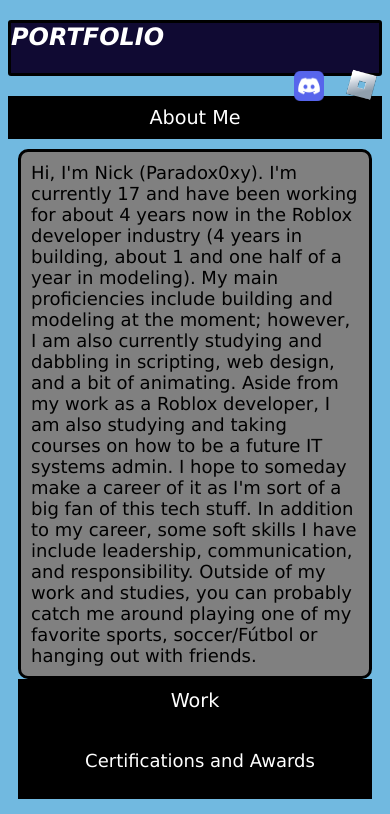
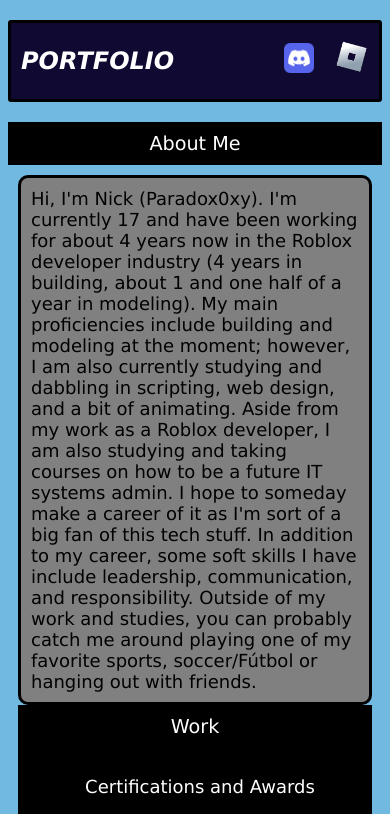
Before and after one commit to XoXo-ICA/MAGIC, a plain HTML site: page index.html in a window 390 px wide. Shown: the top 814 px of the page. Drawn offline with Linux system fonts and the light colour scheme.

Commit message:
Update index.html

```diff
--- a/index.html
+++ b/index.html
@@ -12,7 +12,7 @@
 
         h2.z {
             color: white;
-            height: 50px;
+            height: auto; /* Allow height to adjust */
             border: solid;
             border-color: rgb(0, 0, 0);
             border-radius: 3px;
@@ -22,6 +22,7 @@
             display: flex;
             justify-content: space-between; /* Align content */
             align-items: center; /* Center vertically */
+            padding: 10px; /* Add some padding */
         }
 
         header {
@@ -145,15 +146,13 @@
             }
 
             h2.z {
-                flex-direction: column; /* Stack on mobile */
-                align-items: flex-start; /* Align left */
+                flex-direction: row; /* Keep in a row on mobile */
+                align-items: center; /* Center vertically */
             }
 
             .socials {
                 justify-content: flex-end; /* Align to right */
-                margin-top: 10px; /* Add spacing above icons */
-                width: 100%; /* Full width to push to the right */
-                display: flex; /* Ensure it stays a flex container */
+                margin-left: auto; /* Push icons to the right */
             }
         }
     </style>
```
